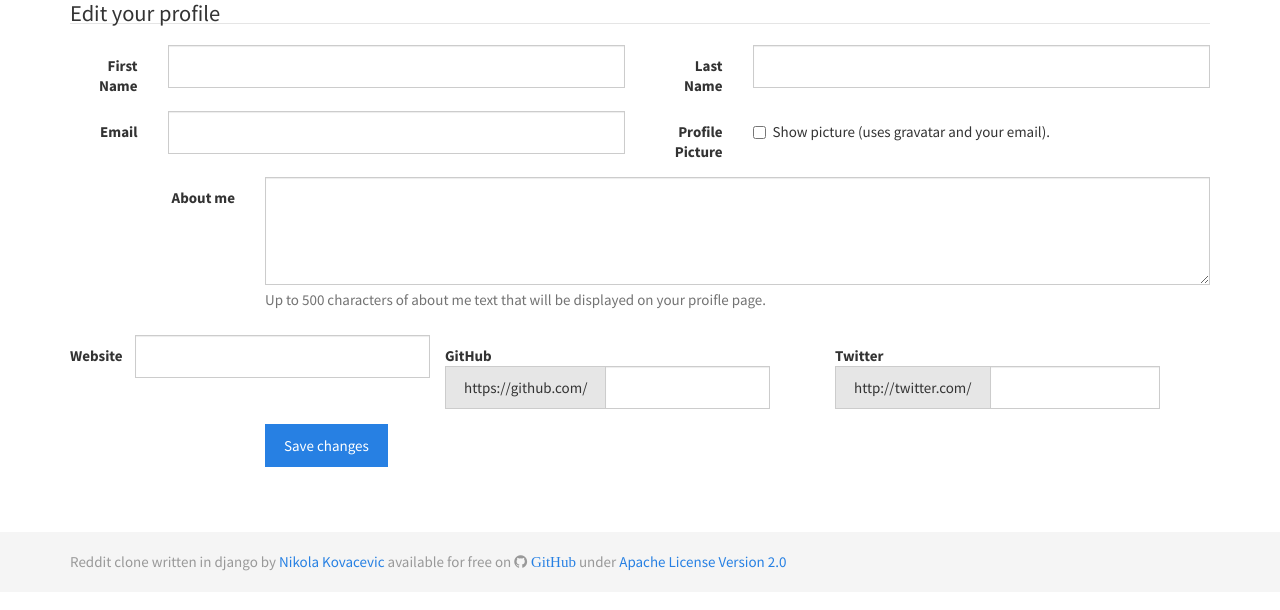
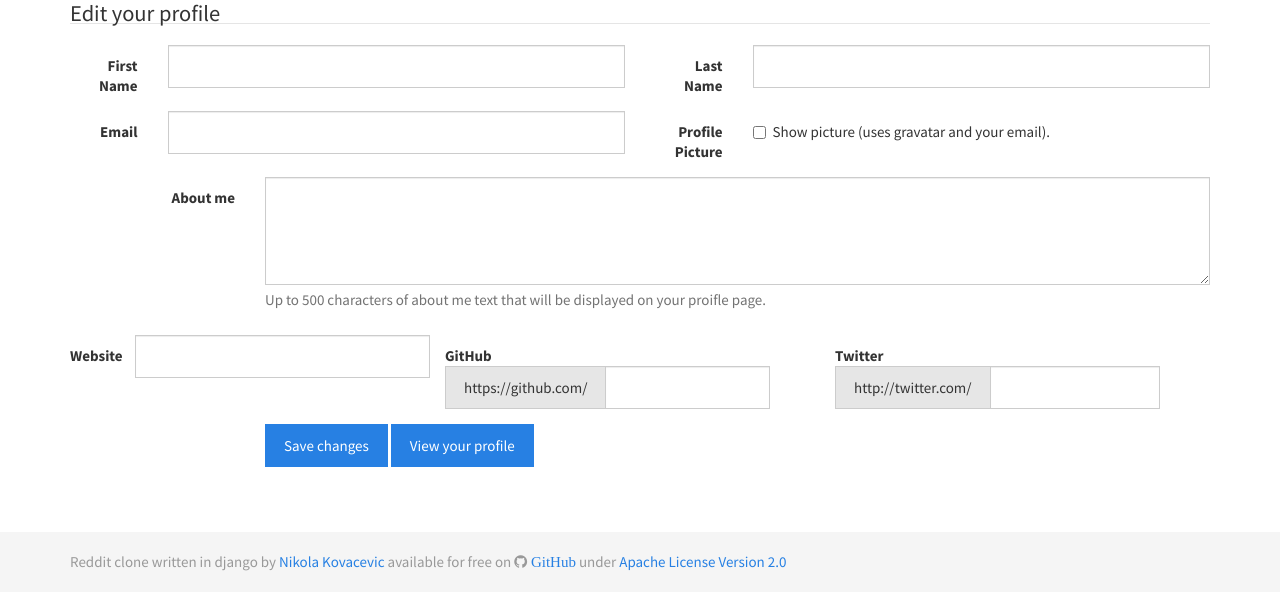
Before and after one commit to nikolak/django_reddit, a Django app: template reddit/templates/private/edit_profile.html in a window 1280 px wide. Shown: the part 70-680 px from the top of the page. Run offline with Django 3.2, Linux system fonts and the light colour scheme; the template is opened without the code that fills it: values that come from a table or form of the project are taken from there, others are empty; some libraries are stand-ins or nearby versions.

Commit message:
Show a button to a public profile page

```diff
--- a/reddit/templates/private/edit_profile.html
+++ b/reddit/templates/private/edit_profile.html
@@ -124,6 +124,7 @@
             <div class="form-group">
                 <div class="col-lg-10 col-lg-offset-2">
                     <button type="submit" class="btn btn-primary">Save changes</button>
+                    <a class="btn btn-primary" href="/user/{{ user.username }}">View your profile</a>
                 </div>
             </div>
 
```
